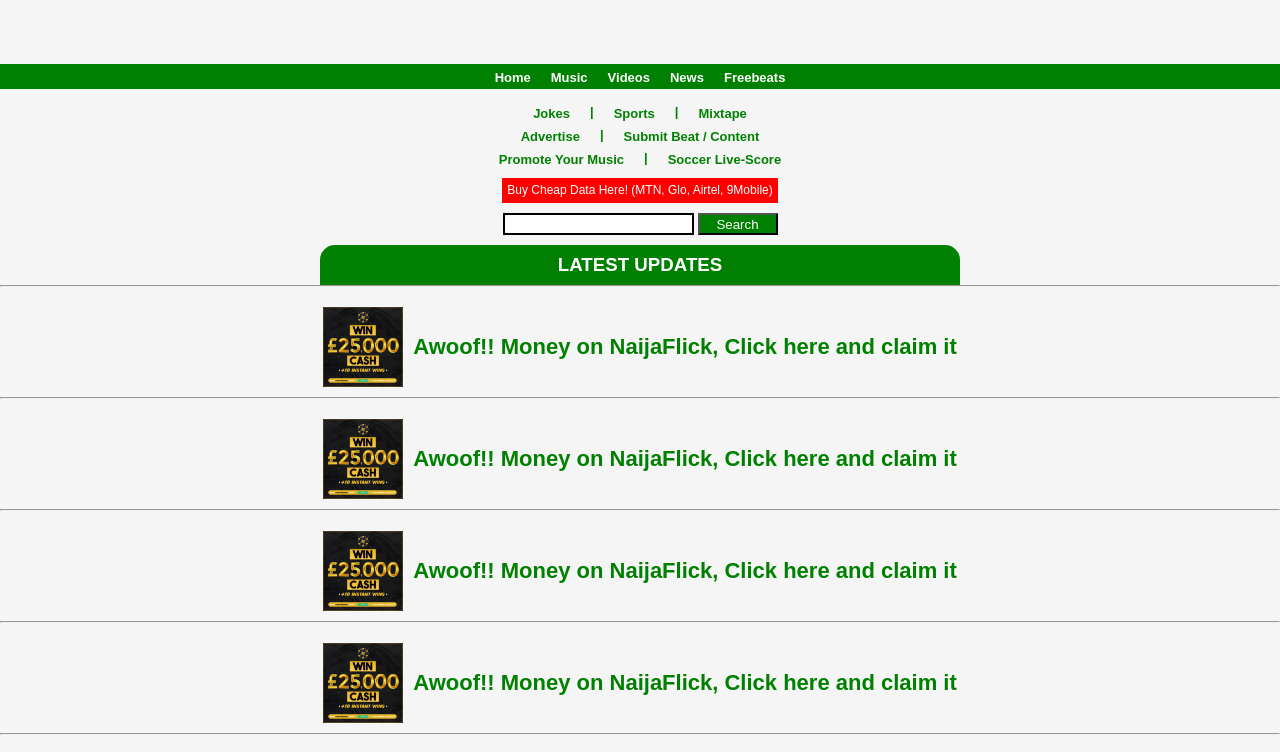
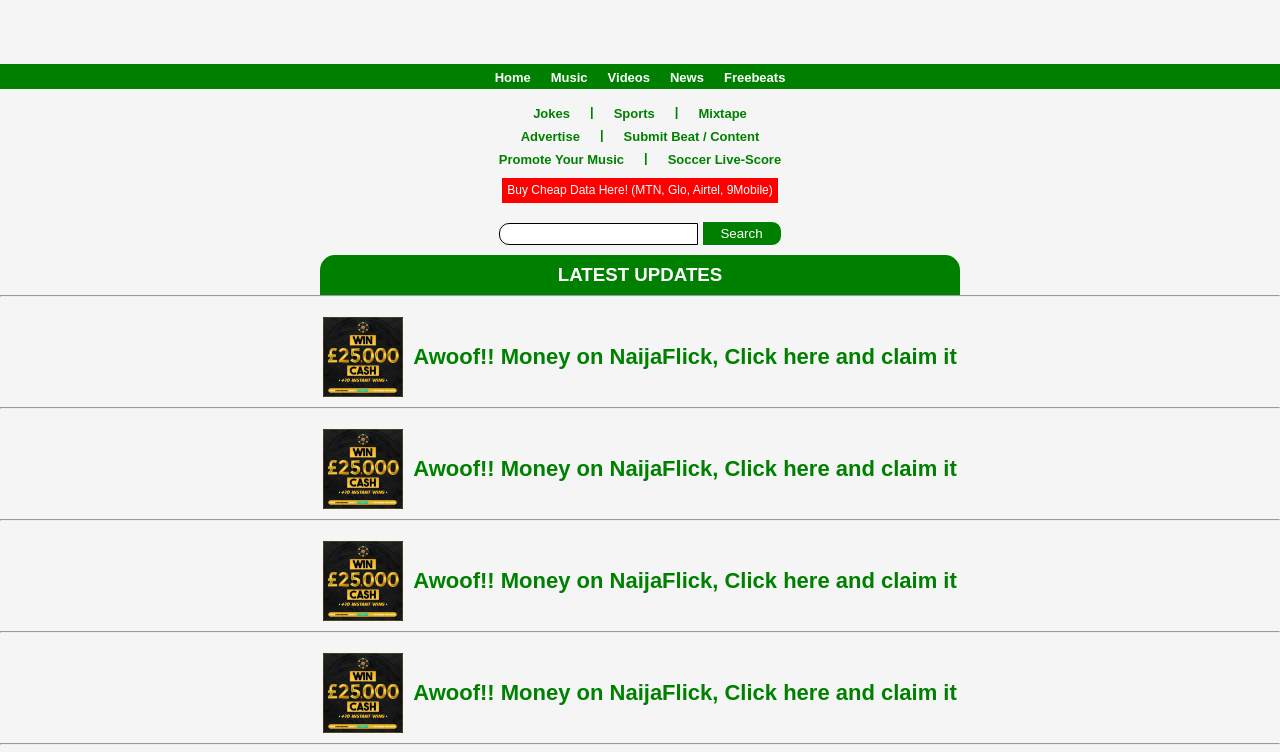
Before and after one commit to Sarmming/NaijaFlick.com, a plain HTML site: page index.html in a window 1280 px wide. Shown: the top 752 px of the page. Drawn offline with Linux system fonts and the light colour scheme.

Commit message:
Add files via upload

```diff
--- a/index.html
+++ b/index.html
@@ -52,7 +52,7 @@
 
         <div class="search">
             <input type="search" name="" id="searchtxt">
-            <input type="button" class="search" value="Search">
+            <input type="button" class="search" id="searchbtn" value="Search">
         </div>
         <div>
             <div class="latestupdates">
--- a/style.css
+++ b/style.css
@@ -18,10 +18,6 @@
     color: green;
     font-size: 25px;
     padding: 10px;
-    width: 100vw;
-    margin: auto;
-}
-body div .topbar ul{
     width: 100vw;
     margin: auto;
 }
@@ -60,14 +56,20 @@
     align-content: center;
     justify-content: center;
 }
-body div div input{
+body div div #searchtxt{
+    border: 1px solid;
+    border-radius: 10px 0px 0px 10px;
     display: inline;
     margin: 10px 2px;
     height: 22px;
-    padding: 0px 5px;
+    padding: 2px 10px;
 }
-body div div #searchtxt{
-    border: 2px solid;
+body div div #searchbtn{
+    border: 1px solid;
+    border-radius: 0px 10px 10px 0px;
+    display: inline;
+    margin: 8px 2px;
+    height: 25px;
 }
 body div div .search{
     background-color: green;
@@ -106,6 +108,7 @@
     align-items: center;
     justify-content: center;
     margin-top: 10px;
+    margin-bottom: 10px;
 }
 body div .data a{
     color: white;
@@ -163,7 +166,6 @@
 
 body div .homebottom{
     background-color: black;
-    display: block;
     height: 80px;
     padding: 15px;
     width: 100vw;
@@ -175,7 +177,6 @@
     text-align: center;
     font-family: Arial, Helvetica, sans-serif;
     word-spacing: 2px;
-    height: 15px;
     margin: auto;
 }
 body div .homebottom h6:hover{
```
